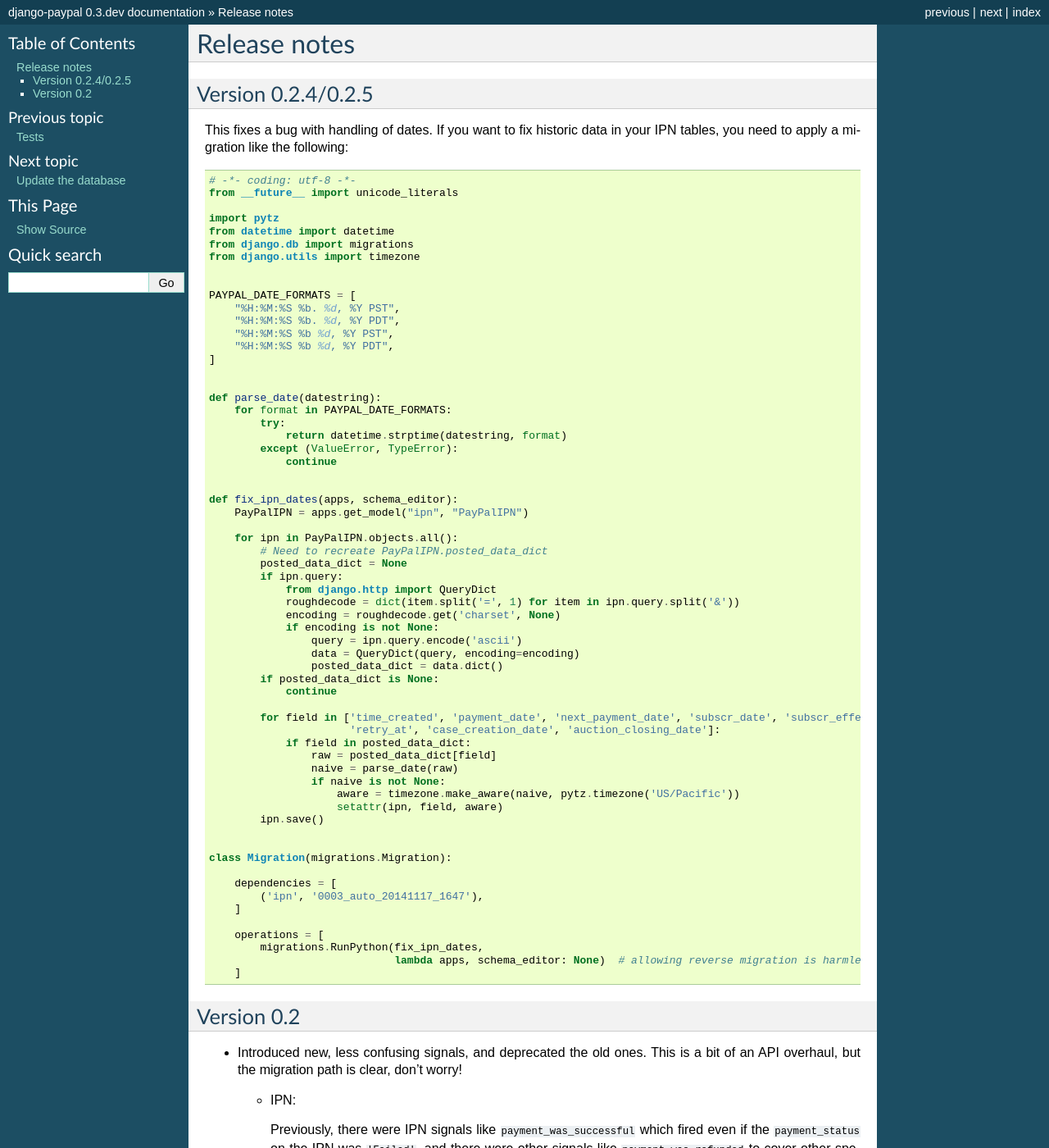
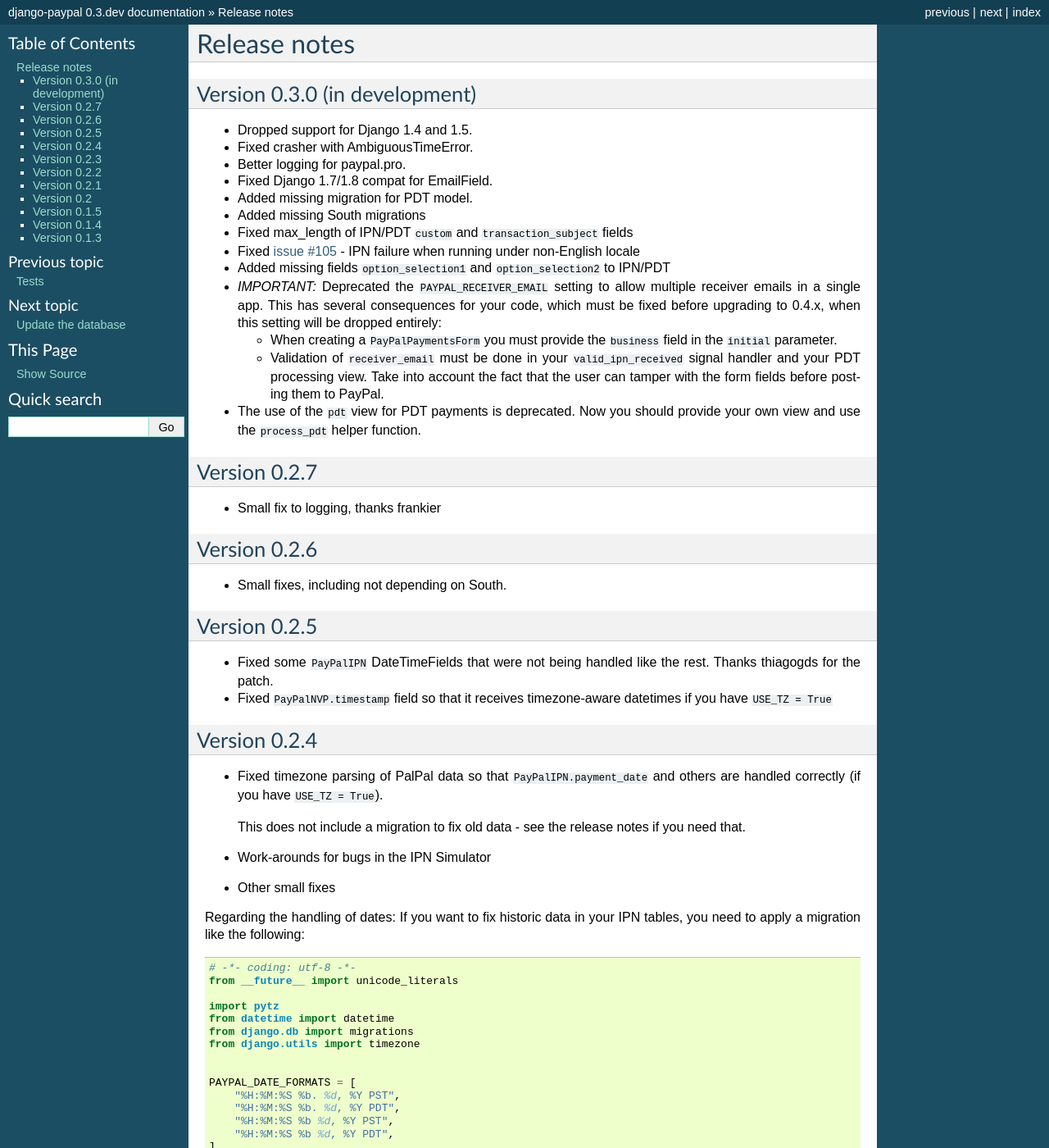
Before and after one commit to spookylukey/django-paypal, a Sphinx documentation site: the page built from docs/release_notes.rst, in a window 1280 px wide and 1400 px high. Shown: the whole window at 82% size. Built offline with Sphinx 7.4.7, drawn with Linux system fonts in a browser that asks for light colours; some of the changed text lies outside the part shown.

Commit message:
Removed CHANGES.rst and merged into docs/release_notes.rst

```diff
--- a/README.rst
+++ b/README.rst
@@ -34,8 +34,7 @@
 is very difficult to write the test (e.g. non deterministic behaviour). The
 tests should fail without the fix/feature.
 
-Please add to CHANGES.rst for any significant bug fixes or new features. This
-file becomes part of the PyPI description for the package.
+Please add to docs/release_notes.rst for any significant bug fixes or new features.
 
 New features need documentation adding in docs/
 
--- a/docs/release_notes.rst
+++ b/docs/release_notes.rst
@@ -1,11 +1,73 @@
-Release notes
-=============
+===============
+ Release notes
+===============
 
-Version 0.2.4/0.2.5
--------------------
 
-This fixes a bug with handling of dates. If you want to fix historic data in
-your IPN tables, you need to apply a migration like the following::
+Version 0.3.0 (in development)
+------------------------------
+
+* Dropped support for Django 1.4 and 1.5.
+* Fixed crasher with AmbiguousTimeError.
+* Better logging for paypal.pro.
+* Fixed Django 1.7/1.8 compat for EmailField.
+* Added missing migration for PDT model.
+* Added missing South migrations
+* Fixed max_length of IPN/PDT ``custom`` and ``transaction_subject`` fields
+* Fixed `issue #105
+  <https://github.com/spookylukey/django-paypal/issues/105>`_ - IPN failure when
+  running under non-English locale
+* Added missing fields ``option_selection1`` and ``option_selection2`` to
+  IPN/PDT
+
+* *IMPORTANT:* Deprecated the ``PAYPAL_RECEIVER_EMAIL`` setting to allow
+  multiple receiver emails in a single app. This has several consequences for
+  your code, which must be fixed before upgrading to 0.4.x, when this setting
+  will be dropped entirely:
+
+  * When creating a ``PayPalPaymentsForm`` you must provide the ``business``
+    field in the ``initial`` parameter.
+
+  * Validation of ``receiver_email`` must be done in your ``valid_ipn_received``
+    signal handler and your PDT processing view. Take into account the fact that
+    the user can tamper with the form fields before posting them to PayPal.
+
+* The use of the ``pdt`` view for PDT payments is deprecated. Now you should
+  provide your own view and use the ``process_pdt`` helper function.
+
+Version 0.2.7
+-------------
+
+* Small fix to logging, thanks frankier
+
+Version 0.2.6
+-------------
+
+* Small fixes, including not depending on South.
+
+Version 0.2.5
+-------------
+
+* Fixed some ``PayPalIPN`` DateTimeFields that were not being handled like the rest. Thanks
+  thiagogds for the patch.
+
+* Fixed ``PayPalNVP.timestamp`` field so that it receives timezone-aware datetimes
+  if you have ``USE_TZ = True``
+
+
+Version 0.2.4
+-------------
+
+* Fixed timezone parsing of PalPal data so that ``PayPalIPN.payment_date`` and others
+  are handled correctly (if you have ``USE_TZ = True``).
+
+  This does not include a migration to fix old data - see the release notes if
+  you need that.
+
+* Work-arounds for bugs in the IPN Simulator
+* Other small fixes
+
+Regarding the handling of dates: If you want to fix historic data in your IPN
+tables, you need to apply a migration like the following::
 
     # -*- coding: utf-8 -*-
     from __future__ import unicode_literals
@@ -72,6 +134,24 @@
         ]
 
 
+Version 0.2.3
+-------------
+
+* Fixed various deprecation warnings when running under Django 1.8
+
+
+Version 0.2.2
+-------------
+
+* Added 'commit' kwarg to ``express_endpoint_for_token()``
+
+Version 0.2.1
+-------------
+
+* Added ``PayPalNVP.response_dict`` attribute.
+* Added ``PayPalFailure.nvp`` attribute to get full info
+* Switched to using ``requests`` library for HTTP calls.
+
 Version 0.2
 -----------
 
@@ -126,3 +206,63 @@
 
   The ``sandbox()`` method on any forms is deprecated. You should use ``render``
   and set ``PAYPAL_TEST`` in your settings instead.
+
+
+Version 0.1.5
+-------------
+
+* Fixed support for custom User model in South migrations
+
+  If you:
+
+  * are using a custom AUTH_USER_MODEL
+  * are using the 'pro' app
+  * installed version 0.1.4 and ran the migrations,
+
+  you will need to reverse the migrations in the 'pro' app that were applied
+  when you ran "./manage.py migrate".
+
+
+Version 0.1.4
+-------------
+
+* New docs!
+
+* Python 3 support.
+
+* Django 1.7 support.
+
+* Support for custom User model via AUTH_USER_MODEL. If you change AUTH_USER_MODEL
+  you will still need to write your own migrations.
+
+* Support for all possible 'initial' options that could be wanted in PayPalStandardForm
+
+* Support for PayPalPro CreateBillingAgreement method
+
+* Support for PayPalPro DoReferenceTransaction method
+
+* Upgraded to PayPal Pro API version 116.0
+
+  * This deprecates the "amt" parameter for SetExpressCheckout and
+    DoExpressCheckoutPayment. paymentrequest_0_amt should be used instead. Use
+    of amt will raise a DeprecationWarning for now.
+
+* Various bug fixes, refactorings and small features.
+
+* Removed PDT signals (which were never fired)
+
+Version 0.1.3
+-------------
+
+* Missing payment types added
+
+* Additional signals:
+
+  * payment_was_refunded
+  * payment_was_reversed
+
+* Django 1.6 compatibility
+
+* Various bug fixes, including:
+
+  * Fixes for non-ASCII characters
--- a/setup.py
+++ b/setup.py
@@ -26,7 +26,7 @@
         'requests>=2.5.3',
     ],
     description=DESCRIPTION,
-    long_description="%s\n\nHome page: %s\n\nDocs: %s\n\n%s" % (DESCRIPTION, URL, DOCS_URL, read("CHANGES.rst")),
+    long_description="%s\n\nHome page: %s\n\nDocs: %s\n" % (DESCRIPTION, URL, DOCS_URL),
     packages=find_packages(),
     include_package_data=True,
     classifiers=[
```
Also changed, not shown: CHANGES.rst (deleted, +0 -154 lines), docs/updatedb.rst (+3 -5 lines), 1 other file.
